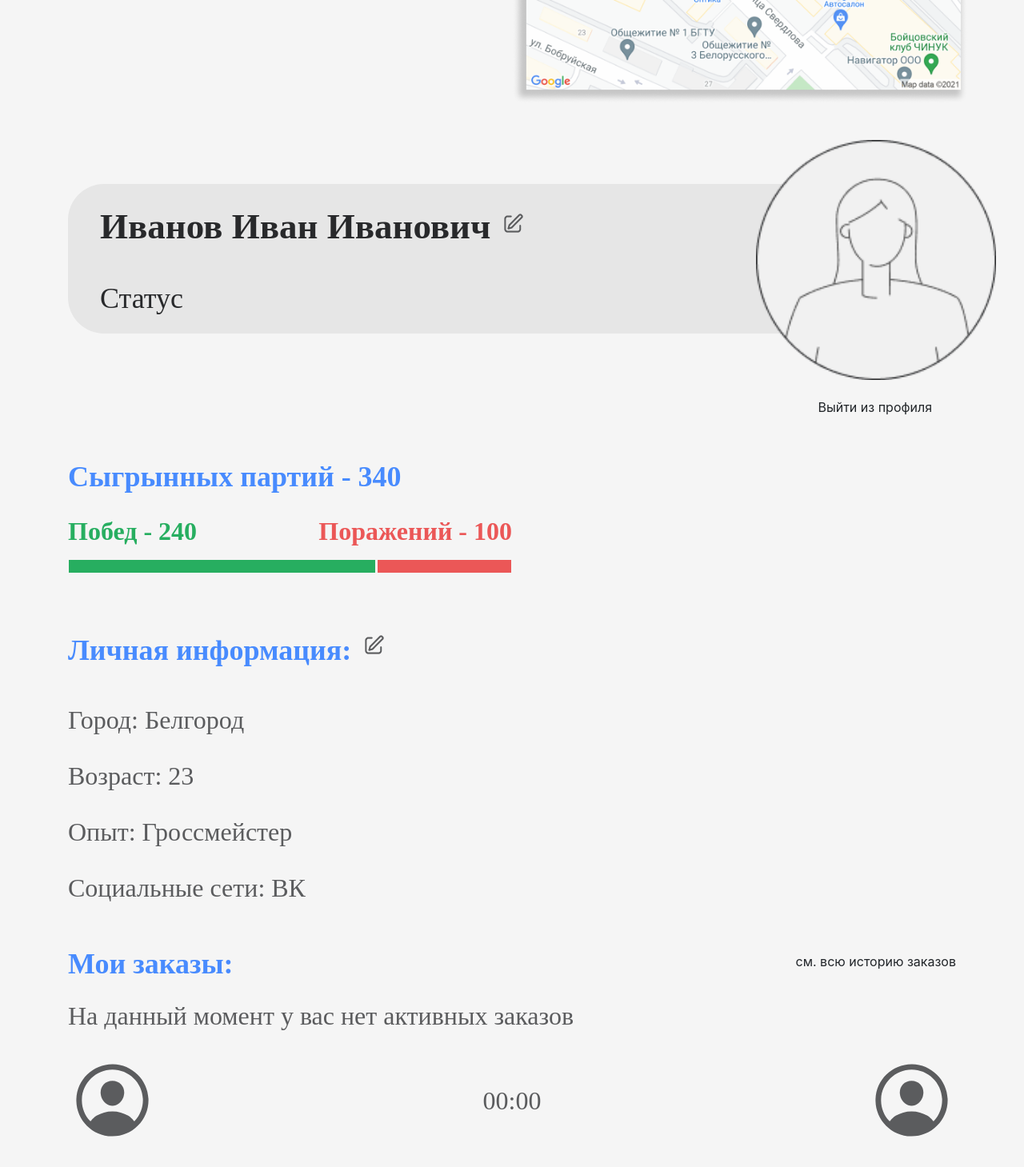
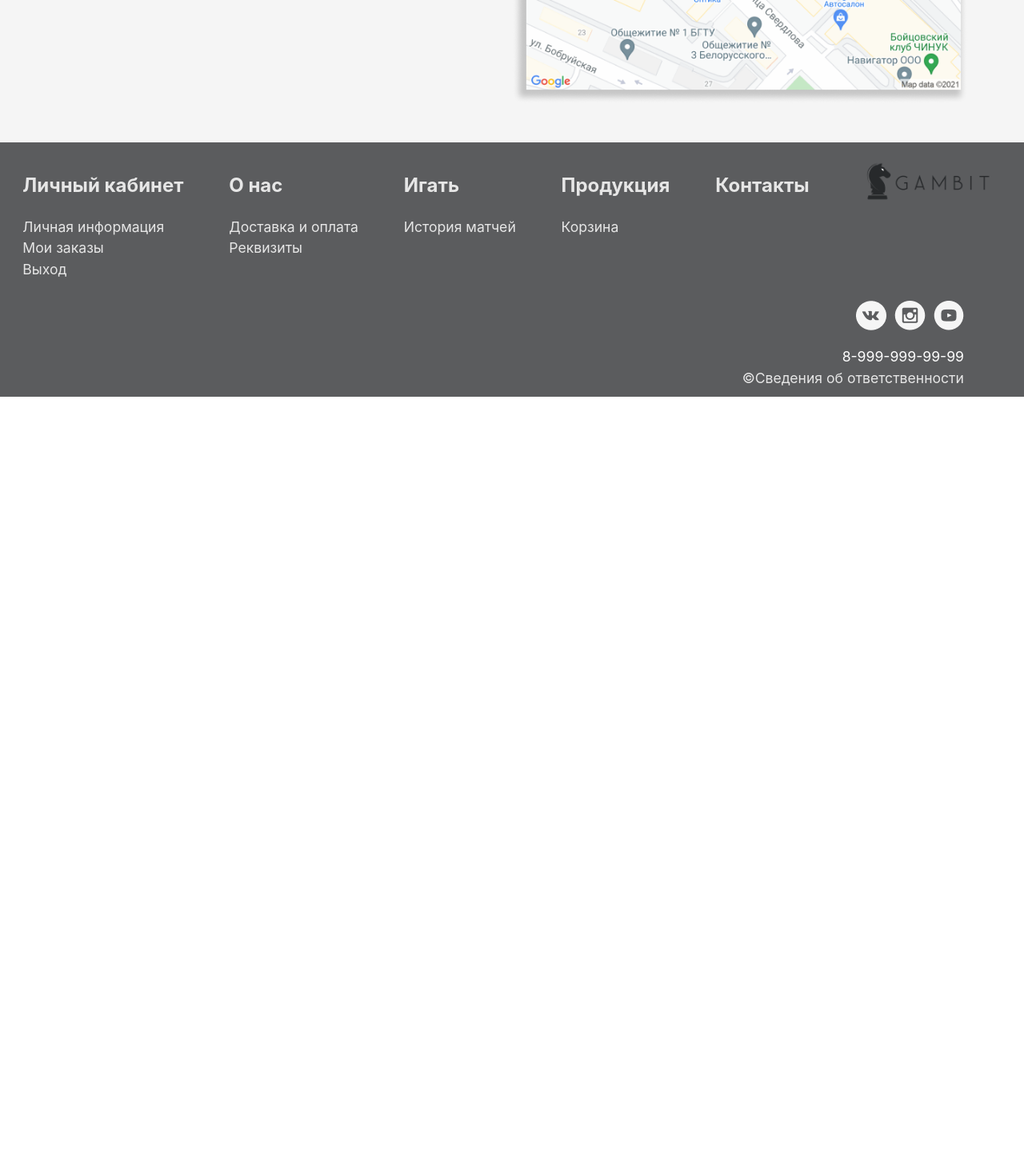
Before and after one commit to Ki-van/gambit-web, a Vue app: page /contacts in a window 1280 px wide. Shown: the part 660-2119 px from the top of the page at 80% size. After the commit the page ends 1172 px from the top, so only its background shows below. Built offline with nearby package versions, Linux system fonts and the light colour scheme.

Commit message:
carry out play and profile pages

```diff
--- a/src/router/index.js
+++ b/src/router/index.js
@@ -47,6 +47,24 @@ const routes = [
       guest: true
     },
     component: () => import('../views/Contacts')
+  },
+  {
+    path: '/profile',
+    name: 'profile',
+    meta: {
+      layout: 'main',
+      guest: true
+    },
+    component: () => import('../views/Profile')
+  },
+  {
+    path: '/play',
+    name: 'play',
+    meta: {
+      layout: 'main',
+      guest: true
+    },
+    component: () => import('../views/Play')
   },
   {
     path: '/about',
--- a/src/views/Contacts.vue
+++ b/src/views/Contacts.vue
@@ -22,111 +22,6 @@
     <img src="img/location_map.png" class="img-fluid"/>
   </div>
 </div>
-
-  <div class="personal__block">
-  <div class="center">
-    <div class="block__personal__data">
-      <div class="personal__data__left left">
-        <div class="personal__data">
-          <span class="heading">Иванов Иван Иванович</span>
-          <img src="img/jam_write.png" class="jam__write">
-        </div>
-        <div class="personal__data">
-          <span class="ststus">Статус</span>
-        </div>
-      </div>
-      <div class="right personal__data__right">
-        <img src="img/avatar.png" class="avatar">
-      </div>
-    </div>
-  </div>
-
-  <div class="right logout"><a>Выйти из профиля</a></div>
-
-  <div class="left ptop30">
-    <div class="ptop30">
-        <span class="title__text">Сыгрынных партий - 340</span>
-    </div>
-    <div class="flex__block__half ptop30">
-      <div class="block_w"><span class="title__text__w">Побед -  240</span></div>
-      <div class="block_l right"><span class="title__text__l">Поражений - 100</span></div>
-      <div class="flex__block"><hr class="hr_w left"><hr class="hr_l"></div>
-    </div>
-  </div>
-
-  <div class="left ptop30">
-    <div class="ptop30">
-      <span class="title__text">Личная информация:</span>
-      <img src="img/jam_write.png" class="jam__write">
-    </div>
-    <div>
-      <div class="ptop30">
-        <span class="personal__text">Город: </span><span class="personal__text">Белгород</span>
-      </div>
-      <div class="ptop30">
-        <span class="personal__text">Возраст: </span><span class="personal__text">23</span>
-      </div>
-      <div class="ptop30">
-        <span class="personal__text">Опыт: </span><span class="personal__text">Гроссмейстер</span>
-      </div>
-      <div class="ptop30">
-        <span class="personal__text">Социальные сети: </span><span class="personal__text">ВК</span>
-      </div>
-    </div>
-  </div>
-
-  <div class="left ptop30">
-    <div class="flex__block ptop30">
-      <div class="flex__block__half"><span class="title__text">Мои заказы:</span></div>
-      <div class="flex__block__half right"><a>см. всю историю заказов</a></div>
-    </div>
-    <div>
-      <div class="ptop30">
-        <span class="personal__text">На данный момент у вас нет активных заказов</span>
-      </div>
-    </div>
-  </div>
-  </div>
-
-  <div class="game">
-    <div class="flex__block ptop30">
-      <div class="person__block left"><img src="img/ion_person-circle-outline.svg" class="person"></div>
-      <div class="mid center"><span class="personal__text">00:00</span></div>
-      <div class="person__block right"><img src="img/ion_person-circle-outline.svg" class="person"></div>
-    </div>
-    <div class="container center ptop30"><img src="img/plug.png" class="img-fluid"></div>
-    <div class="flex__block ptop30">
-      <div class="flex__block__half"><span class="title__text">История матчей:</span></div>
-      <div class="flex__block__half right"><a>см. всю историю</a></div>
-    </div>
-    <div class="flex__block ptop30">
-      <div class="flex__block history__block">
-        <div class="flex__block left history__20 center"><span class="history__text">22.12.2021</span></div>
-        <div class="flex__block right history__25 center"><span class="history__text">60 мин</span></div>
-        <div class="flex__block history__35 center"><span class="history__text">Петр петров</span></div>
-        <div class="flex__block right history__20 center"><span class="history__text__c">Победа</span></div>
-      </div>
-      <div class="flex__block history__block">
-        <div class="flex__block left history__20 center"><span class="history__text">22.12.2021</span></div>
-        <div class="flex__block right history__25 center"><span class="history__text">60 мин</span></div>
-        <div class="flex__block history__35 center"><span class="history__text">Петр петров</span></div>
-        <div class="flex__block right history__20 center"><span class="history__text__c">Победа</span></div>
-      </div>
-      <div class="flex__block history__block">
-        <div class="flex__block left history__20 center"><span class="history__text">22.12.2021</span></div>
-        <div class="flex__block right history__25 center"><span class="history__text">60 мин</span></div>
-        <div class="flex__block history__35 center"><span class="history__text">Петр петров</span></div>
-        <div class="flex__block right history__20 center"><span class="history__text__c">Победа</span></div>
-      </div>
-      <div class="flex__block history__block">
-        <div class="flex__block left history__20 center"><span class="history__text">22.12.2021</span></div>
-        <div class="flex__block right history__25 center"><span class="history__text">60 мин</span></div>
-        <div class="flex__block history__35 center"><span class="history__text">Петр петров</span></div>
-        <div class="flex__block right history__20 center"><span class="history__text__c">Победа</span></div>
-      </div>
-    </div>
-  </div>
-
 </section>
 </template>
 <script>
--- /dev/null
+++ b/src/views/Play.vue
@@ -0,0 +1,52 @@
+<template>
+  <section class="container">
+    <div class="game">
+      <div class="flex__block ptop30">
+        <div class="person__block left"><img src="img/ion_person-circle-outline.svg" class="person"></div>
+        <div class="mid center"><span class="personal__text">00:00</span></div>
+        <div class="person__block right"><img src="img/ion_person-circle-outline.svg" class="person"></div>
+      </div>
+      <div class="container center ptop30"><img src="img/plug.png" class="img-fluid"></div>
+      <div class="flex__block ptop30">
+        <div class="flex__block__half"><span class="title__text">История матчей:</span></div>
+        <div class="flex__block__half right"><a>см. всю историю</a></div>
+      </div>
+      <div class="flex__block ptop30">
+        <div class="flex__block history__block">
+          <div class="flex__block left history__20 center"><span class="history__text">22.12.2021</span></div>
+          <div class="flex__block right history__25 center"><span class="history__text">60 мин</span></div>
+          <div class="flex__block history__35 center"><span class="history__text">Петр петров</span></div>
+          <div class="flex__block right history__20 center"><span class="history__text__c">Победа</span></div>
+        </div>
+        <div class="flex__block history__block">
+          <div class="flex__block left history__20 center"><span class="history__text">22.12.2021</span></div>
+          <div class="flex__block right history__25 center"><span class="history__text">60 мин</span></div>
+          <div class="flex__block history__35 center"><span class="history__text">Петр петров</span></div>
+          <div class="flex__block right history__20 center"><span class="history__text__c">Победа</span></div>
+        </div>
+        <div class="flex__block history__block">
+          <div class="flex__block left history__20 center"><span class="history__text">22.12.2021</span></div>
+          <div class="flex__block right history__25 center"><span class="history__text">60 мин</span></div>
+          <div class="flex__block history__35 center"><span class="history__text">Петр петров</span></div>
+          <div class="flex__block right history__20 center"><span class="history__text__c">Победа</span></div>
+        </div>
+        <div class="flex__block history__block">
+          <div class="flex__block left history__20 center"><span class="history__text">22.12.2021</span></div>
+          <div class="flex__block right history__25 center"><span class="history__text">60 мин</span></div>
+          <div class="flex__block history__35 center"><span class="history__text">Петр петров</span></div>
+          <div class="flex__block right history__20 center"><span class="history__text__c">Победа</span></div>
+        </div>
+      </div>
+    </div>
+  </section>
+</template>
+
+<script>
+export default {
+  name: "Play"
+}
+</script>
+
+<style scoped>
+
+</style>
--- a/src/views/Profile.vue
+++ b/src/views/Profile.vue
@@ -1,4 +1,5 @@
 <template>
+  <section class="container">
     <div class="personal__block">
       <div class="center">
         <div class="block__personal__data">
@@ -26,7 +27,10 @@
         <div class="flex__block__half ptop30">
           <div class="block_w"><span class="title__text__w">Побед -  240</span></div>
           <div class="block_l right"><span class="title__text__l">Поражений - 100</span></div>
-        <div class="flex__block"><hr class="hr_w left"><hr class="hr_l"></div>
+          <div class="flex__block">
+            <hr class="hr_w left">
+            <hr class="hr_l">
+          </div>
         </div>
       </div>
 
@@ -63,6 +67,7 @@
         </div>
       </div>
     </div>
+  </section>
 </template>
 
 <script>
```
Lines whose indentation alone changed are shown as unchanged.
